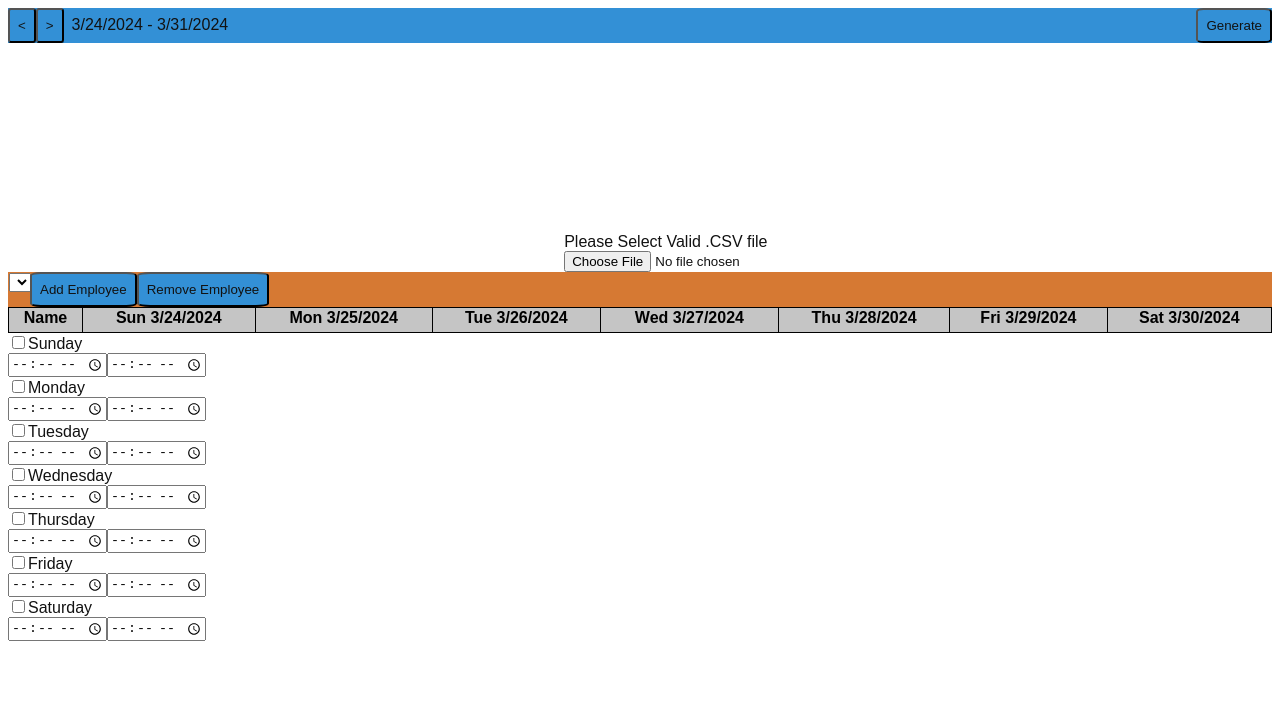
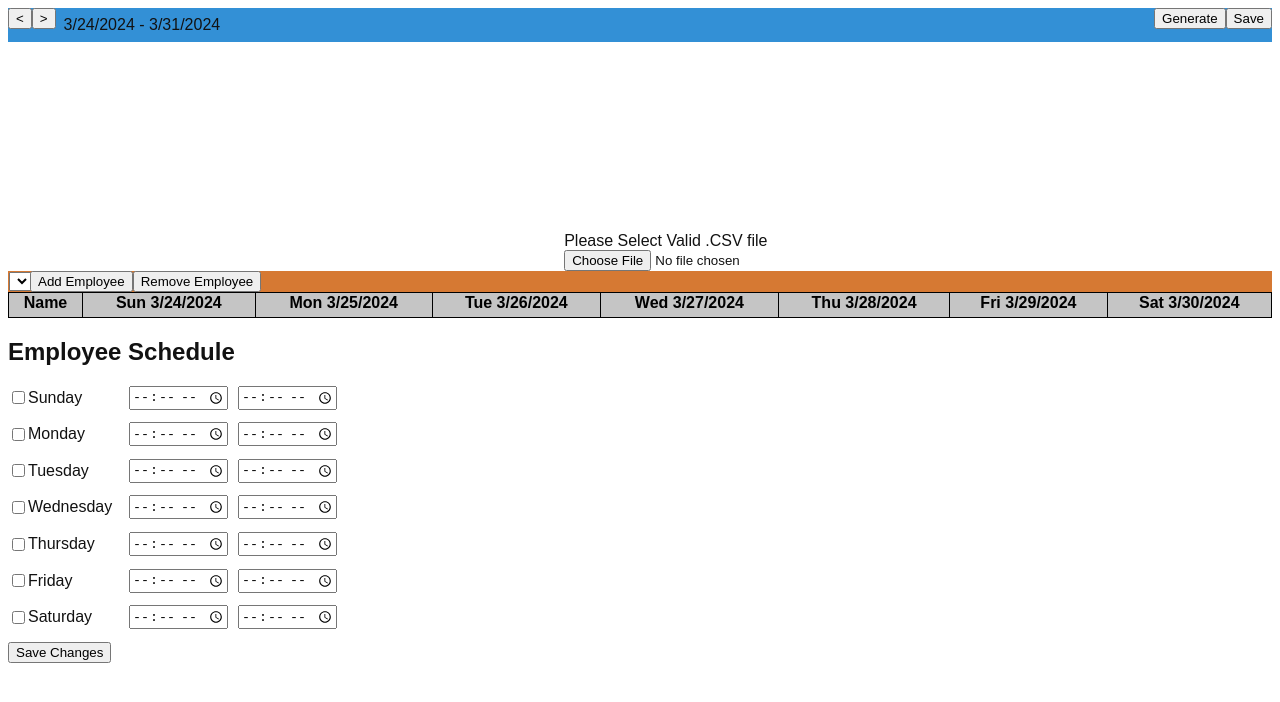
Before and after one commit to BrandtNorwood/ScheduleForge, a plain HTML site: page index.html in a window 1280 px wide. Both pictures are taken after a click on the button "Edit". Drawn offline with Linux system fonts and the light colour scheme.

Commit message:
Implemented Shift Editing

```diff
--- a/defaultLook.css
+++ b/defaultLook.css
@@ -3,6 +3,7 @@
     --secondary: #d67933;
     --text: #121212;
     --background :#fff;
+    --grayedOut : #7f7f7f;
 }
 
 body{
@@ -24,13 +25,13 @@ li {
     float: left;
 }
 
-button {
+/*button {
     border-radius:10%;
     color:var(--text);
     background-color: var(--primary);
     display: block;
     padding: 8px;
-}
+}*/
 
 li a:hover {
     background-color: #111;
@@ -57,6 +58,30 @@ th, td {
     border-collapse: collapse;
 }
 
+#shiftEditor .inactive input{
+    background-color: var(--grayedOut);
+}
+
+
+
+.dayDiv {
+    margin-bottom: 1%;
+    display: grid;
+    grid-template-columns: auto 8% 1fr; /* Adjust the width of columns as needed */
+    align-items: center;
+}
+
+.shiftDis {
+    display: flex;
+}
+
+.shiftDis input[type="time"] {
+    margin-right: 10px; /* Adjust as needed */
+}
+
+
+
+
 @media print {
     * {
         visibility: hidden;
--- a/editer.js
+++ b/editer.js
@@ -21,6 +21,7 @@ function loadGenerator(){
     document.getElementById("genButton").style.display="none";
     document.getElementById("edit").style.display="none";
     document.getElementById("outputPane").style.display="";
+    generateTable()
 }
 
 
@@ -100,14 +101,76 @@ function loadTimeEditor(){
     const days = ['Sun','Mon','Tue','Wed','Thu','Fri','Sat'];
 
     days.forEach(day => {
+        //if this day is currently scheduled
         if (selectedEmployee[day]){
+            //Check the box for the day and fill in the time feilds
             document.getElementById((day + "On")).checked = true;
-
-            console.log(selectedEmployee[day].startTime.toString());
             document.getElementById(("start" + day)).value = selectedEmployee[day].startTime.toString();
             document.getElementById(("end" + day)).value = selectedEmployee[day].endTime.toString();
+
+            //makes sure the time selectors are not grayed out
+            document.getElementById((day+"Times")).classList.remove("inactive");
         } else {
+            //Uncheck box and set time feilds to their defaults
             document.getElementById((day + "On")).checked = false;
+            document.getElementById(("start" + day)).value = "12:00";
+            document.getElementById(("end" + day)).value = "14:00";
+
+            //Grays out the time selectors
+            document.getElementById((day+"Times")).classList.add("inactive");
         }
     });
 }
+
+
+
+//Updates highlighting on the weekly shift editor (called )
+function updateShiftHighlights(){
+    const days = ['Sun','Mon','Tue','Wed','Thu','Fri','Sat'];
+
+    days.forEach(day =>{
+        if(document.getElementById((day+"On")).checked){
+            document.getElementById((day+"Times")).classList.remove("inactive");
+        } else {
+            document.getElementById((day+"Times")).classList.add("inactive");
+        }
+    });
+}
+
+
+
+//Takes times from the edit panel and populates the fileData Array
+function saveShiftChanges(){
+    const days = ['Sun','Mon','Tue','Wed','Thu','Fri','Sat'];
+
+    days.forEach(day =>{
+        console.log(day);
+        if(document.getElementById((day+"On")).checked){
+            let startTimeSelected = convertInputToTime(document.getElementById(("start" + day)).value);
+            let endTimeSelected = convertInputToTime(document.getElementById(("end" + day)).value);
+
+            console.log(selectedEmployee)
+            selectedEmployee[day] = {startTime:startTimeSelected, endTime:endTimeSelected}
+        } else {
+            selectedEmployee[day] = null;
+        }
+    });
+
+    loadPreview();
+}
+
+
+
+
+//Chat GPT solution to turning the HTML time strings into ones I can pass to the Time constructer
+function convertInputToTime(timeString) {
+    // Extract hour and minute components
+    const [hour, minute] = timeString.split(/[:.]/).slice(0, 2);
+
+    // Convert to integers
+    const hourInt = parseInt(hour, 10);
+    const minuteInt = parseInt(minute, 10);
+
+    // Calculate and return the result as a string
+    return new Time(hourInt.toString().padStart(2, '0') + minuteInt.toString().padStart(2, '0'));
+}
--- a/index.html
+++ b/index.html
@@ -19,6 +19,7 @@
             <li><button onclick="timeSkipButton(false);"> < </button></li>
             <li><button onclick="timeSkipButton(true);"> > </button></li>
             <li id="weekDisplay"><li>
+            <li style="float:right;" id="saveButton"><button onclick=""> Save </button></li>
             <li style="float:right;" id="editButton"><button onclick="loadEditor()"> Edit </button></li>
             <li style="float:right; display: none;" id="genButton"><button onclick="loadGenerator()"> Generate </button></li>
         </ul>
@@ -38,23 +39,26 @@
             <div id="previewPane"></div>
 
             <!--Ugly stack for selecting which days and at what times someone should work-->
-            <form id="shiftEditor">
+            <form id="shiftEditor" onchange="updateShiftHighlights()">
+                <h2>Employee Schedule</h2>
+
                 <div class="dayDiv"><input id="SunOn" type="checkbox"><label for="SunOn">Sunday</label>
-                    <div id="sunTimes" class="shiftDis"><input id="startSun" type="time"><input id="endSun" type="time"></div></div>
+                    <div id="SunTimes" class="shiftDis"><input id="startSun" type="time"><input id="endSun" type="time"></div></div>
                 <div class="dayDiv"><input id="MonOn" type="checkbox"><label for="MonOn">Monday</label>
-                    <div id="monTimes" class="shiftDis"><input id="startMon" type="time"><input id="endMon" type="time"></div></div>
+                    <div id="MonTimes" class="shiftDis"><input id="startMon" type="time"><input id="endMon" type="time"></div></div>
                 <div class="dayDiv"><input id="TueOn" type="checkbox"><label for="TueOn">Tuesday</label>
-                    <div id="tueTimes" class="shiftDis"><input id="startTue" type="time"><input id="endTue" type="time"></div></div>
+                    <div id="TueTimes" class="shiftDis"><input id="startTue" type="time"><input id="endTue" type="time"></div></div>
                 <div class="dayDiv"><input id="WedOn" type="checkbox"><label for="WedOn">Wednesday</label>
-                    <div id="wedTimes" class="shiftDis"><input id="startWed" type="time"><input id="endWed" type="time"></div></div>
+                    <div id="WedTimes" class="shiftDis"><input id="startWed" type="time"><input id="endWed" type="time"></div></div>
                 <div class="dayDiv"><input id="ThuOn" type="checkbox"><label for="ThuOn">Thursday</label>
-                    <div id="thuTimes" class="shiftDis"><input id="startThu" type="time"><input id="endThu" type="time"></div></div>
+                    <div id="ThuTimes" class="shiftDis"><input id="startThu" type="time"><input id="endThu" type="time"></div></div>
                 <div class="dayDiv"><input id="FriOn" type="checkbox"><label for="FriOn">Friday</label>
-                    <div id="friTimes" class="shiftDis"><input id="startFri" type="time"><input id="endFri" type="time"></div></div>
+                    <div id="FriTimes" class="shiftDis"><input id="startFri" type="time"><input id="endFri" type="time"></div></div>
                 <div class="dayDiv"><input id="SatOn" type="checkbox"><label for="SatOn">Saturday</label>
-                    <div id="satTimes" class="shiftDis"><input id="startSat" type="time"><input id="endSat" type="time"></div></div>
+                    <div id="SatTimes" class="shiftDis"><input id="startSat" type="time"><input id="endSat" type="time"></div></div>
 
-                </form>
+                <input type="button" id="saveChanges" value="Save Changes" onclick="saveShiftChanges()">
+            </form>
         </div>
 
         <div id = "outputPane" style="display: none;"></div> <!--This is where the output will be displayed when generated-->
```
Also changed, not shown: README.md.
